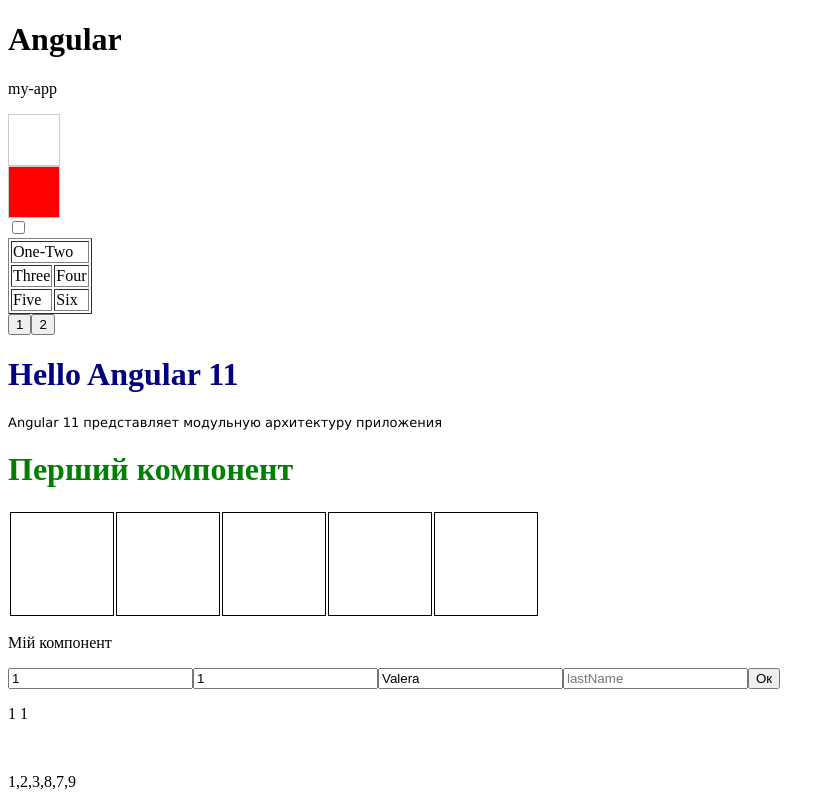
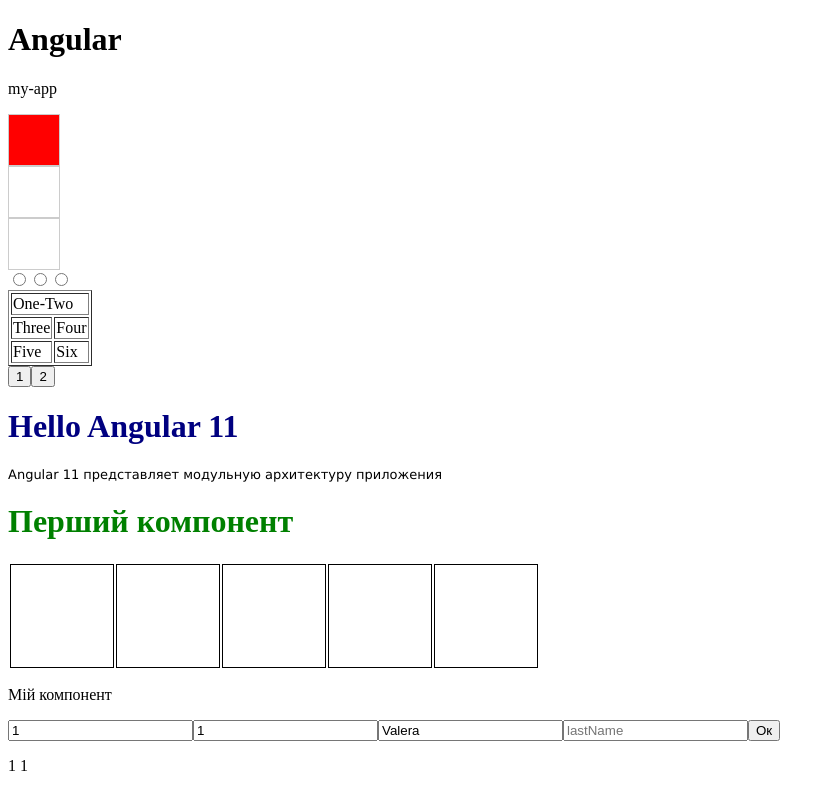
Before and after one commit to devLex1308/PV921-25ST-18P, an Angular app in the folder lessons/29-angular/my-app/: page / in a window 1280 px wide. Shown: the top 800 px of the page, without its empty margins (0-835 px from the left). Built offline with nearby package versions, Linux system fonts and the light colour scheme.

Commit message:
Доробили світлофор

```diff
--- a/lessons/29-angular/my-app/src/app/traffic-lights/traffic-lights.component.css
+++ b/lessons/29-angular/my-app/src/app/traffic-lights/traffic-lights.component.css
@@ -7,3 +7,9 @@
 .isredbox {
 	background-color:red;
 }
+.isyellowbox{
+	background-color:yellow;
+}
+.isgreenbox {
+	background-color:green;
+}
--- a/lessons/29-angular/my-app/src/app/traffic-lights/traffic-lights.component.html
+++ b/lessons/29-angular/my-app/src/app/traffic-lights/traffic-lights.component.html
@@ -1,3 +1,12 @@
-<div [class.isredbox]="isRed"></div>
-<div [class.isredbox]="!isRed"></div>
-<input type="checkbox" [(ngModel)]="isRed" />
+<div [class.isredbox]="color==1 || color==2"></div>
+<div [class.isyellowbox]="color==2"></div>
+<div [class.isgreenbox]="color==3"></div>
+<input type="radio"
+       value="1"
+       [(ngModel)]="color"/>
+<input type="radio"
+       value="2"
+       [(ngModel)]="color"/>
+<input type="radio"
+       value="3"
+       [(ngModel)]="color"/>
--- a/lessons/29-angular/my-app/src/app/traffic-lights/traffic-lights.component.ts
+++ b/lessons/29-angular/my-app/src/app/traffic-lights/traffic-lights.component.ts
@@ -5,11 +5,10 @@
   templateUrl: './traffic-lights.component.html',
   styleUrls: ['./traffic-lights.component.css']
 })
-export class TrafficLightsComponent implements OnInit {
+export class TrafficLightsComponent {
 
   constructor() { }
 
-  ngOnInit(): void {
-  }
+  color = 1;
 
 }
```
